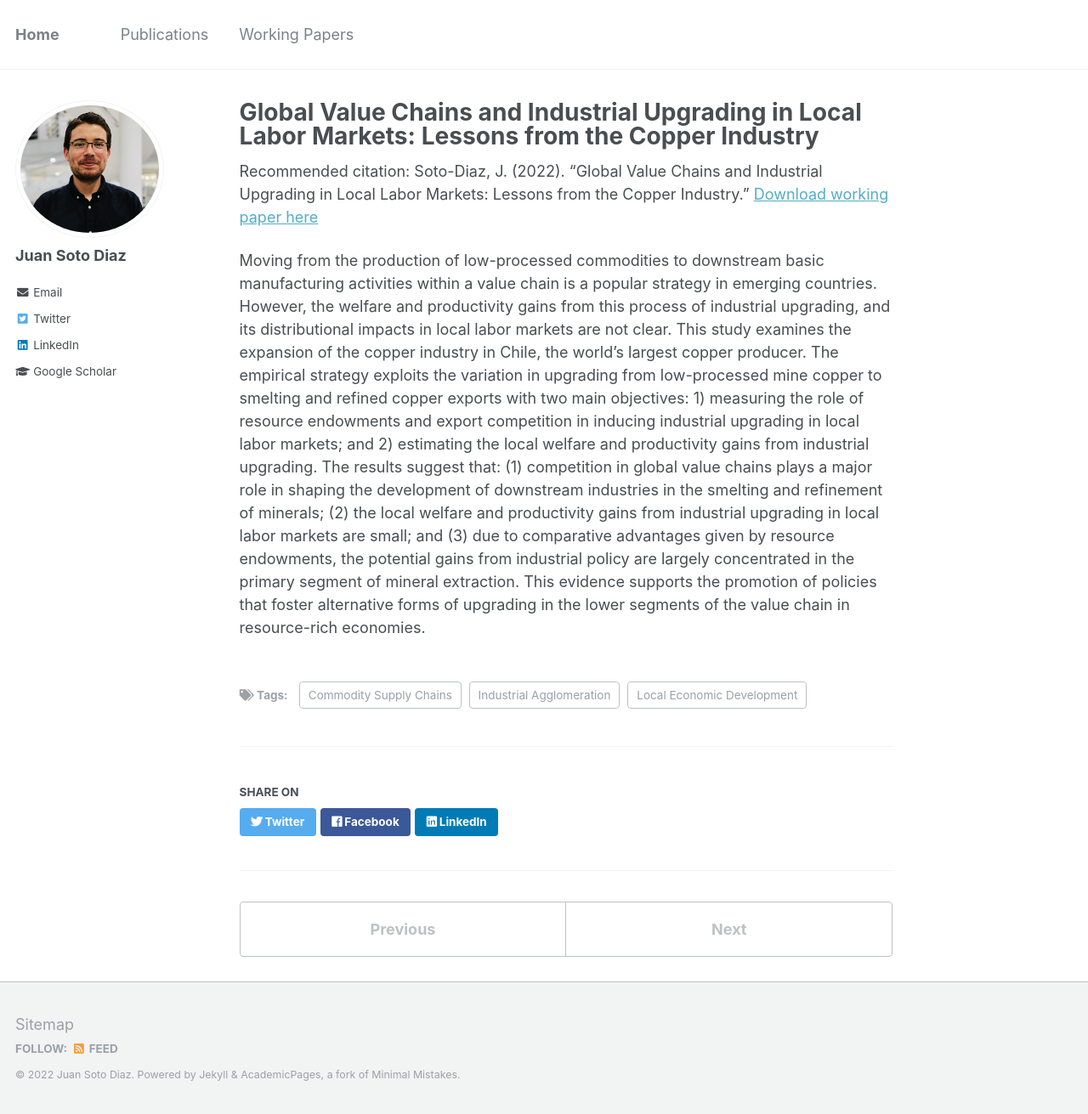
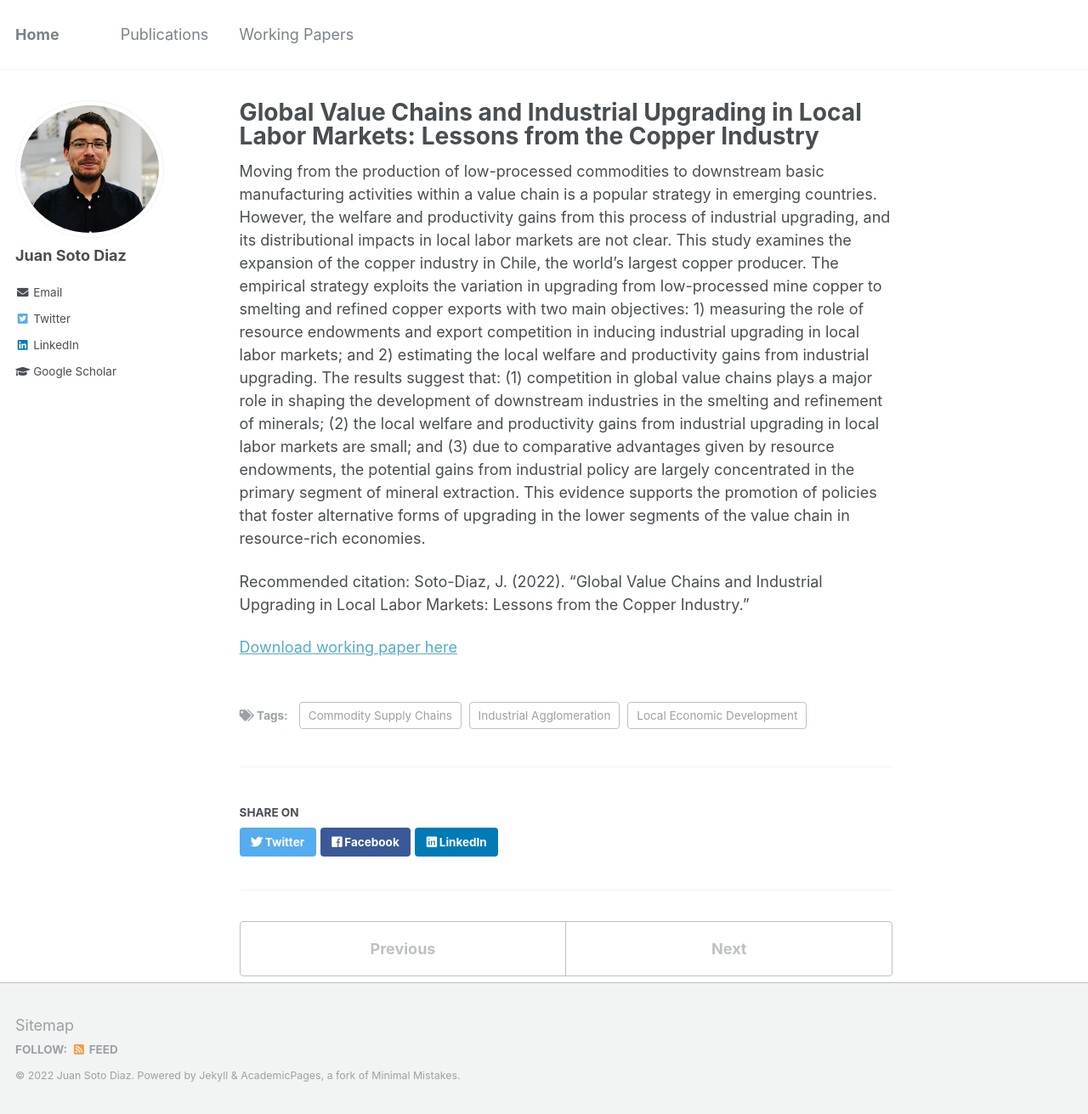
Before and after one commit to pedrofierroz87/pedrofierroz87.github.io, a Jekyll site: the page built from _posts/2014-08-14-blog-post-3.md, in a window 1280 px wide and 1311 px high. Shown: the whole window at 85% size. Built offline with Jekyll 4.4.1, drawn with Linux system fonts in a browser that asks for light colours.

```diff
--- a/_posts/2014-08-14-blog-post-3.md
+++ b/_posts/2014-08-14-blog-post-3.md
@@ -8,6 +8,8 @@ tags:
   - Local Economic Development
 ---
 
-Recommended citation: Soto-Diaz, J. (2022). "Global Value Chains and Industrial Upgrading in Local Labor Markets: Lessons from the Copper Industry." [Download working paper here](https://rdcu.be/cW9RS)
+Moving from the production of low-processed commodities to downstream basic manufacturing activities within a value chain is a popular strategy in emerging countries. However, the welfare and productivity gains from this process of industrial upgrading, and its distributional impacts in local labor markets are not clear. This study examines the expansion of the copper industry in Chile, the world’s largest copper producer. The empirical strategy exploits the variation in upgrading from low-processed mine copper to smelting and refined copper exports with two main objectives: 1) measuring the role of resource endowments and export competition in inducing industrial upgrading in local labor markets; and 2) estimating the local welfare and productivity gains from industrial upgrading. The results suggest that: (1) competition in global value chains plays a major role in shaping the development of downstream industries in the smelting and refinement of minerals; (2) the local welfare and productivity gains from industrial upgrading in local labor markets are small; and (3) due to comparative advantages given by resource endowments, the potential gains from industrial policy are largely concentrated in the primary segment of mineral extraction. This evidence supports the promotion of policies that foster alternative forms of upgrading in the lower segments of the value chain in resource-rich economies.
 
-Moving from the production of low-processed commodities to downstream basic manufacturing activities within a value chain is a popular strategy in emerging countries. However, the welfare and productivity gains from this process of industrial upgrading, and its distributional impacts in local labor markets are not clear. This study examines the expansion of the copper industry in Chile, the world’s largest copper producer. The empirical strategy exploits the variation in upgrading from low-processed mine copper to smelting and refined copper exports with two main objectives: 1) measuring the role of resource endowments and export competition in inducing industrial upgrading in local labor markets; and 2) estimating the local welfare and productivity gains from industrial upgrading. The results suggest that: (1) competition in global value chains plays a major role in shaping the development of downstream industries in the smelting and refinement of minerals; (2) the local welfare and productivity gains from industrial upgrading in local labor markets are small; and (3) due to comparative advantages given by resource endowments, the potential gains from industrial policy are largely concentrated in the primary segment of mineral extraction. This evidence supports the promotion of policies that foster alternative forms of upgrading in the lower segments of the value chain in resource-rich economies.
+Recommended citation: Soto-Diaz, J. (2022). "Global Value Chains and Industrial Upgrading in Local Labor Markets: Lessons from the Copper Industry."
+
+[Download working paper here](https://rdcu.be/cW9RS)
```
